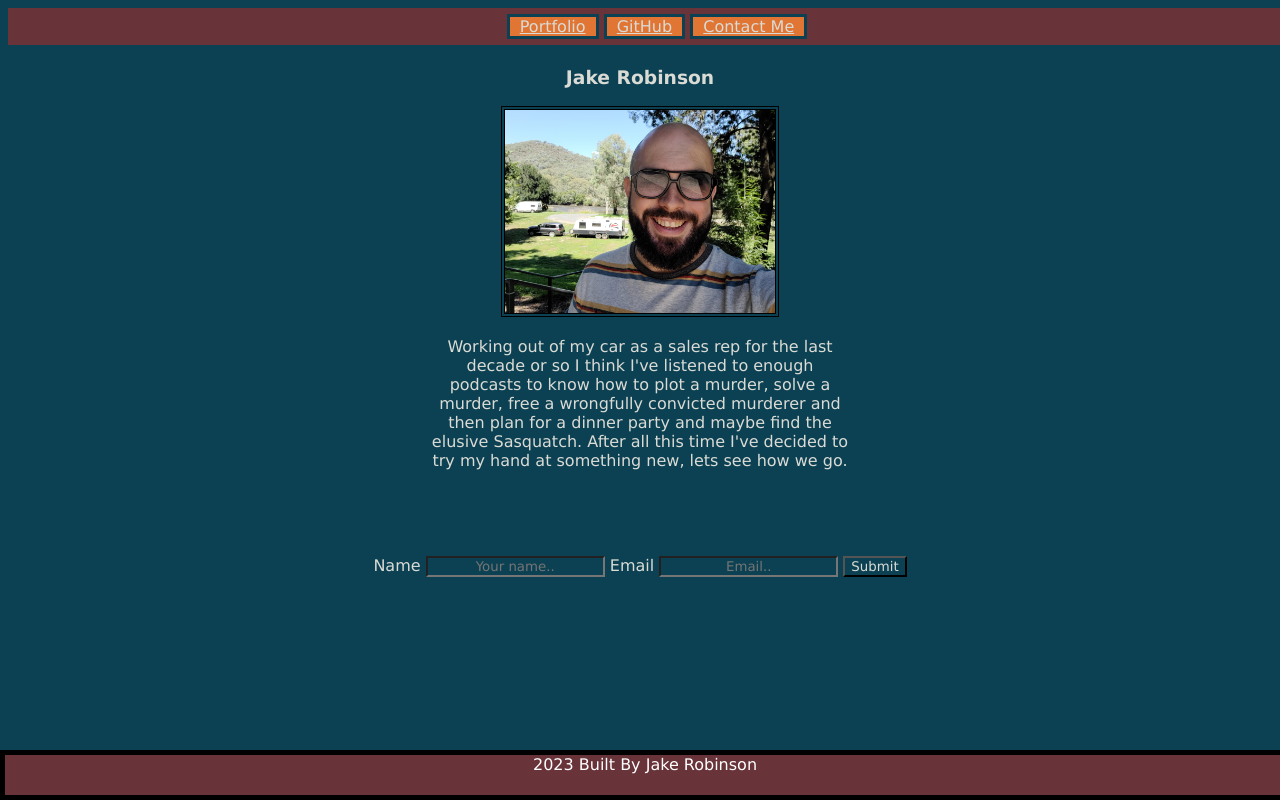
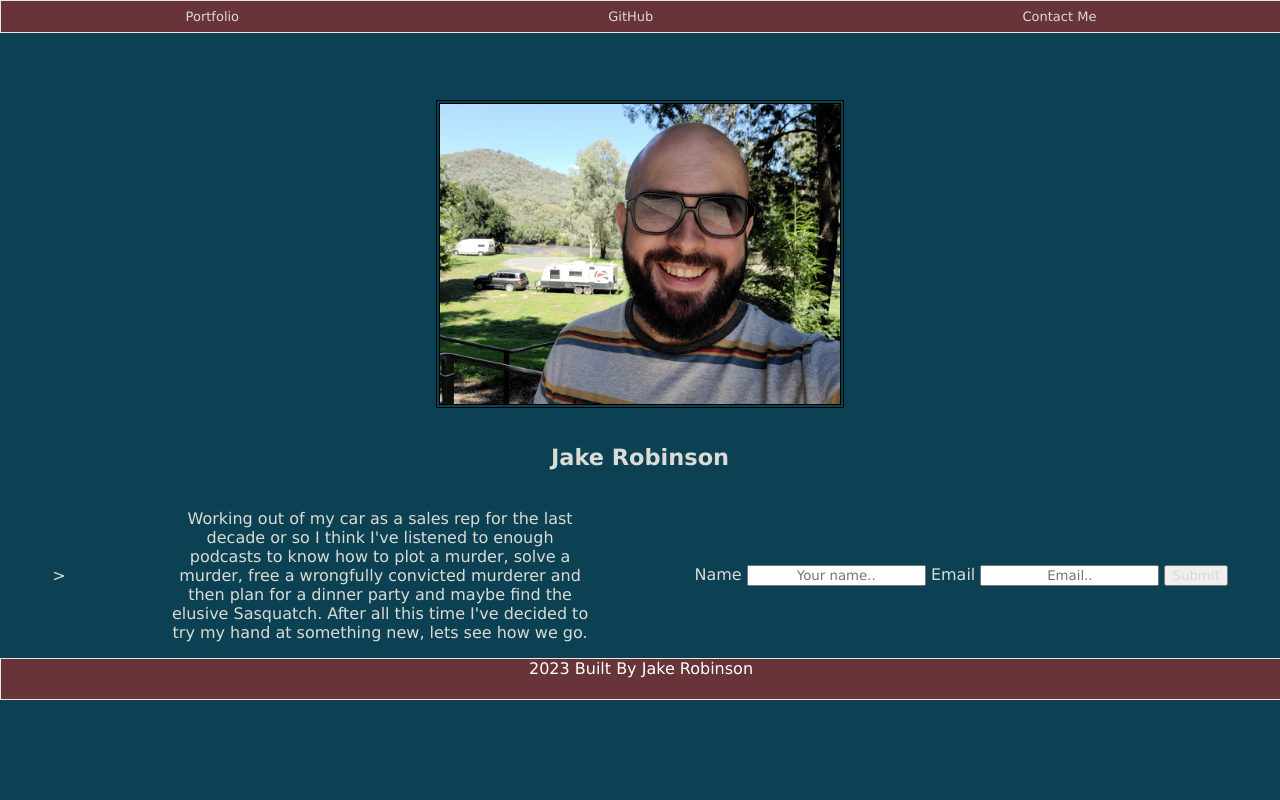
Before and after one commit to JakeRobinson12/Landing-Page, a plain HTML site: page index.html in a window 1280 px wide. Drawn offline with Linux system fonts and the light colour scheme.

Commit message:
changed some css

```diff
--- a/assets/css/style.css
+++ b/assets/css/style.css
@@ -2,54 +2,79 @@
   font-family: "Lucida Sans Unicode", "Lucida Grande", sans-serif;
   color: #dadbd5;
   text-align: center;
-  background-color: #0c4153;
   }
 
-
-nav {
-  position: fixed;
-  background-color: #683339;
-  border: #683339 solid 9px;
-  width: 100%;/
-  padding-top: 200px;
+  body { background-color: #0c4153;
+    display: flex;
+    flex-direction: column;
+    justify-content: space-between;
+    margin: 0px
   }
 
-
-.button { position: relative;
-  background-color: #e17534;
-  border: #0c4153 solid 3px;
-  padding: 0 10px 0 10px
+  ul {
+    position: fixed;
+    top: 0;
+    width: 100%;
+    list-style-type: none;
+    margin: 0;
+    padding: 0;
+    border: 1px solid #e7e7e7;
+    background-color: #683339;
+    display: flex;
+    justify-content:space-around ;
+    font-size: small;
   }
 
-  a.button:hover{
-    background: #fe9b36  }
+  li {
+    float: left;
+  }
+
+  li a {
+    display: block;
+    text-align: center;
+    padding: 8px 20px;
+    text-decoration: none;
+
+  }
+
+  li a:hover:not(.active) {
+    background-color: #e17534;
+  }
+
+  .myname {padding-top: 10px;
+    font-size: larger;
+  }
+
+  .images {
+    justify-content: center;
+    padding-top: 100px;
+    flex: auto;
+  }
+
+p {
+  text-align: center;
+    margin-left: auto;
+    margin-right: auto;
+    width: 420px
+  }
 
   .footer {background-color: #683339;
-    position: fixed;
-    left: 0;
     bottom: 0;
     width: 100%;
     color: white;
     text-align: center;;
     height: 40px;
-    width: 100%;
-    border: 5px solid black;
+    border: 1px solid #e7e7e7;
   }
 
-.images {
-  justify-content: center;
-}
-
-.contact {
-  padding-top: 70px;
-  margin-bottom: 40px;
+  div {display: flex;
+  justify-content: space-around;
+  align-items: center;
   }
 
-p {text-align: center;
-  margin-left: auto;
-  margin-right: auto;
-  width: 420px
-}
-
-.myname {padding-top: 40px;
-}
+@media screen and (max-width: 768px) {
+  article,
+  ul,
+  img,
+  div {
+    flex-direction: column;}
--- a/index.html
+++ b/index.html
@@ -7,15 +7,27 @@
     <title>Jake Robinson</title>
 </head>
 
-<body>
+
   <section class="Navigation">
     <header>
-          <nav>
-            <a class="button" href="Portfolio City">Portfolio</a></li>
-            <a class="button" href="https://github.com/JakeRobinson12">GitHub</a></li>
-            <a class="button" href="jake.a.robinson83@gmail.com">Contact Me</a></li>
+          <ul>
+            <li><a href="Portfolio City">Portfolio</a></li>
+            <li><a href="https://github.com/JakeRobinson12">GitHub</a></li>
+            <li><a href="mailto:jake.a.robinson83@gmail.com">Contact Me</a></li>
       </nav>
     </header>
+</section>
+<body>
+
+
+<style>
+  img {
+    width: 400px;
+    border: 4px double black;
+  }
+</style>
+<section class="images">
+<img src="assets/images/jake.jpg" alt "Jake Robinson" width="300px">
 </section>
 
 <section class="myname">
@@ -25,21 +37,12 @@
   </article>
 </section>
 
-<style>
-  img {
-    width: 270px;
-    border: 4px double black;
-  }
-</style>
-<section class="images">
-<img src="assets/images/jake.jpg" alt "Jake Robinson" width="300px">
-</section>
-
-<section class="Aboutme">
+<div class="flex-container">>
+<section class="about">
 <p>Working out of my car as a sales rep for the last decade or so I think I've listened to enough podcasts to know how to plot a murder, solve a murder, free a wrongfully convicted murderer and then plan for a dinner party and maybe find the elusive Sasquatch. After all this time I've decided to try my hand at something new, lets see how we go.</p>
 </section>
 
-<div class="contact">
+<aside class="contact">
     <form action="action_page.php">
       <section class="fields">
       <label for="name">Name</label>
@@ -49,7 +52,8 @@
       <input type="submit" value="Submit">
     </section>
     </form>
-  </div>
+</aside>
+</div>
 </body>
 <footer>
     <section class="footer"
```
